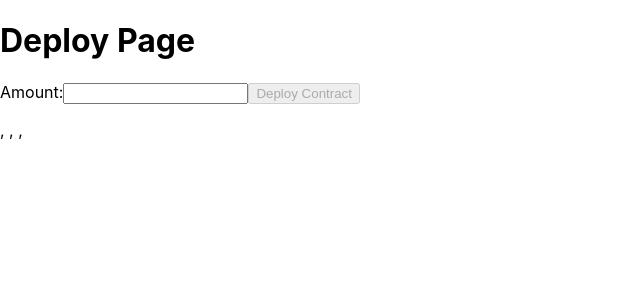
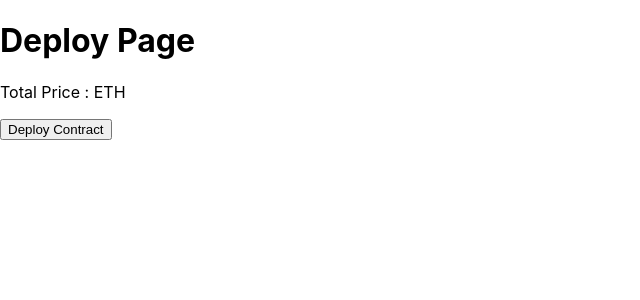
Before and after one commit to GarrisonTsai/react-pttrans, a React (Create React App) app: page /deploy in a window 1280 px wide. Shown: the top 300 px of the page, without its empty margins (0-640 px from the left). Built offline with nearby package versions, Linux system fonts and the light colour scheme.

Commit message:
add post

```diff
--- a/src/App.js
+++ b/src/App.js
@@ -1,6 +1,6 @@
 import React from 'react';
 import { BrowserRouter as Router, Routes, Route } from 'react-router-dom';
-import Home from './homePage';
+// import Home from './homePage';
 import DeployPage from './deployPage';
 import ContractPage from './contractPage';
 
@@ -8,7 +8,7 @@ const App = () => {
   return (
     <Router>
       <Routes>
-        <Route path="/" element={<Home />} />
+        {/* <Route path="/" element={<Home />} /> */}
         <Route path="/deploy" element={<DeployPage />} />
         <Route path="/contract/:address" element={<ContractPage />} />
       </Routes>
--- a/src/deployPage.js
+++ b/src/deployPage.js
@@ -1,16 +1,12 @@
 import React, { useState } from 'react';
-import { useNavigate, useSearchParams } from 'react-router-dom';
-// import { deploy, updateAddress } from './ethereum/deploy';
-import deploy from './ethereum/deploy';
+import { useSearchParams } from 'react-router-dom';
+import { deploy } from './ethereum/deploy';
 import axios from 'axios';
 
-// const { web3 } = require("./ethereum/web3");
+const { web3 } = require("./ethereum/web3");
 
 const DeployPage = () => {
-  const navigate = useNavigate();
-  const [amount, setAmount] = useState('');
-  const [contractAddress, setContractAddress] = useState('');
-  // const [oldAddress, setOldAddress] = useState('');
+  const [setContractAddress] = useState('');
 
   const [getParams] = useSearchParams()
   const buyerID = getParams.getAll('buyerID')
@@ -21,13 +17,10 @@ const DeployPage = () => {
 
   const handleDeploy = async (e) => {
     e.preventDefault();
+    const address = await deploy(totalPrice);
+    setContractAddress(address);
 
-    const address = await deploy(totalPrice);
-    // const accounts = await web3.eth.getAccounts();
-    setContractAddress(address);
-    console.log("address",address)
-
-    if (contractAddress) {
+    if (address) {
       const data = {
         buyerID: buyerID,
         buyerAddress: buyerAddress,
@@ -35,11 +28,10 @@ const DeployPage = () => {
         storeID: storeID,
         serverID: serverID
       }
-    try {
-        console.log('Sending fake data:', data);
-        const msg = await axios.post('http://localhost:5193/OrderQuery/OrderSave', data);
-        console.log(msg);
-        // 在這裡可以添加一些處理成功傳送的邏輯或響應給用戶的訊息
+      try {
+          const msg = await axios.post('http://localhost:5193/OrderQuery/OrderSave', data);
+          console.log(msg);
+          // 在這裡可以添加一些處理成功傳送的邏輯或響應給用戶的訊息
       } catch (error) {
         console.error('無法傳送訂單資料到後端：', error);
         // 在這裡可以添加一些處理錯誤的邏輯或響應給用戶的訊息
@@ -48,48 +40,20 @@ const DeployPage = () => {
 
   };
 
-  // const handleNavigate = async () => {
-  //   console.log("address",oldAddress)
-  //   await updateAddress(oldAddress);
-  //   navigate(`/contract/${oldAddress}`);
-  // };
-
-  // 從 Local Storage 取回收據地址
-  // const storedAddress = localStorage.getItem('receiptAddress');
-
   return (
     <div>
       <h1>Deploy Page</h1>
-
-
       <form onSubmit={handleDeploy}>
         <label>
-          Amount:
-          <input type="number" step="0.01" value={amount} onChange={(e) => setAmount(e.target.value)} />
+          Total Price : {totalPrice} ETH
         </label>
-        <button type="submit" disabled={amount === null || amount === ''}>Deploy Contract</button>
+        <p><button type="submit">Deploy Contract</button></p>
       </form>
 
-      {contractAddress && (
+      {/* {contractAddress && (
         <div>
           <p>Contract deployed at address: {contractAddress}</p>
           <button onClick={() => navigate(`/contract/${contractAddress}`)}>Go to Contract Page</button>
-        </div>
-      )}
-
-      <p>{buyerID}, {buyerAddress}, {storeID}, {serverID}</p>
-
-      {/* <form onSubmit={handleNavigate}>
-        <label>
-          Existing Contract Address:
-          <input type="text" value={oldAddress} onChange={(e) => setOldAddress(e.target.value)} />
-        </label>
-        <button type="submit" disabled={oldAddress === null || oldAddress === ''}>Go to Contract Page</button>
-      </form>
-
-      {oldAddress && (
-        <div>
-          <p>Search contract deployed at address: {oldAddress}</p>
         </div>
       )} */}
     </div>
--- a/src/ethereum/deploy.js
+++ b/src/ethereum/deploy.js
@@ -1,13 +1,13 @@
 const { web3 } = require("./web3");
 const compiledContract = require("../contract/ptTrans.json");
 
-const deploy = async (mymessage) => {
+const deploy = async () => {
   try {
     // 建立 Web3 連接
     // const web3 = new Web3(window.ethereum);
 
     // 取得帳戶
-    const accounts = await web3.eth.requestAccounts();
+    const accounts = await web3.eth.getAccounts();
     console.log(`嘗試使用帳戶進行部署，帳戶：${accounts[0]}`);
 
     /**
@@ -18,7 +18,7 @@ const deploy = async (mymessage) => {
     const result = await new web3.eth.Contract(
       compiledContract.abi
     )
-      .deploy({ data: "0x" + compiledContract.data.bytecode.object, arguments: [mymessage] })
+      .deploy({ data: "0x" + compiledContract.data.bytecode.object})
       .send({ gas: 3000000, from: accounts[0] });
     console.log(`合約已部署至地址：${result.options.address}`);
 
```
Also changed, not shown: src/contractPage.js (+100 -0 lines).
